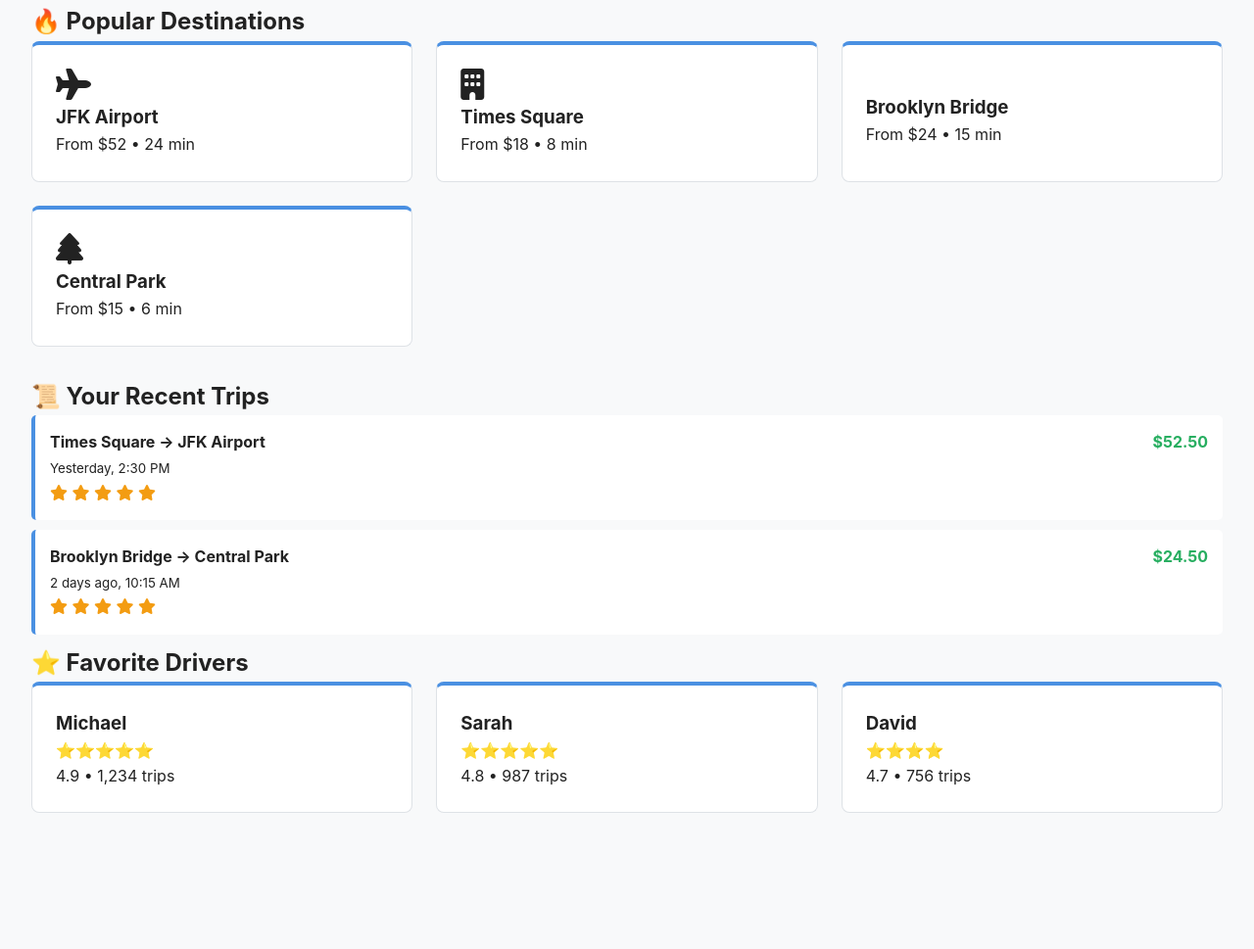
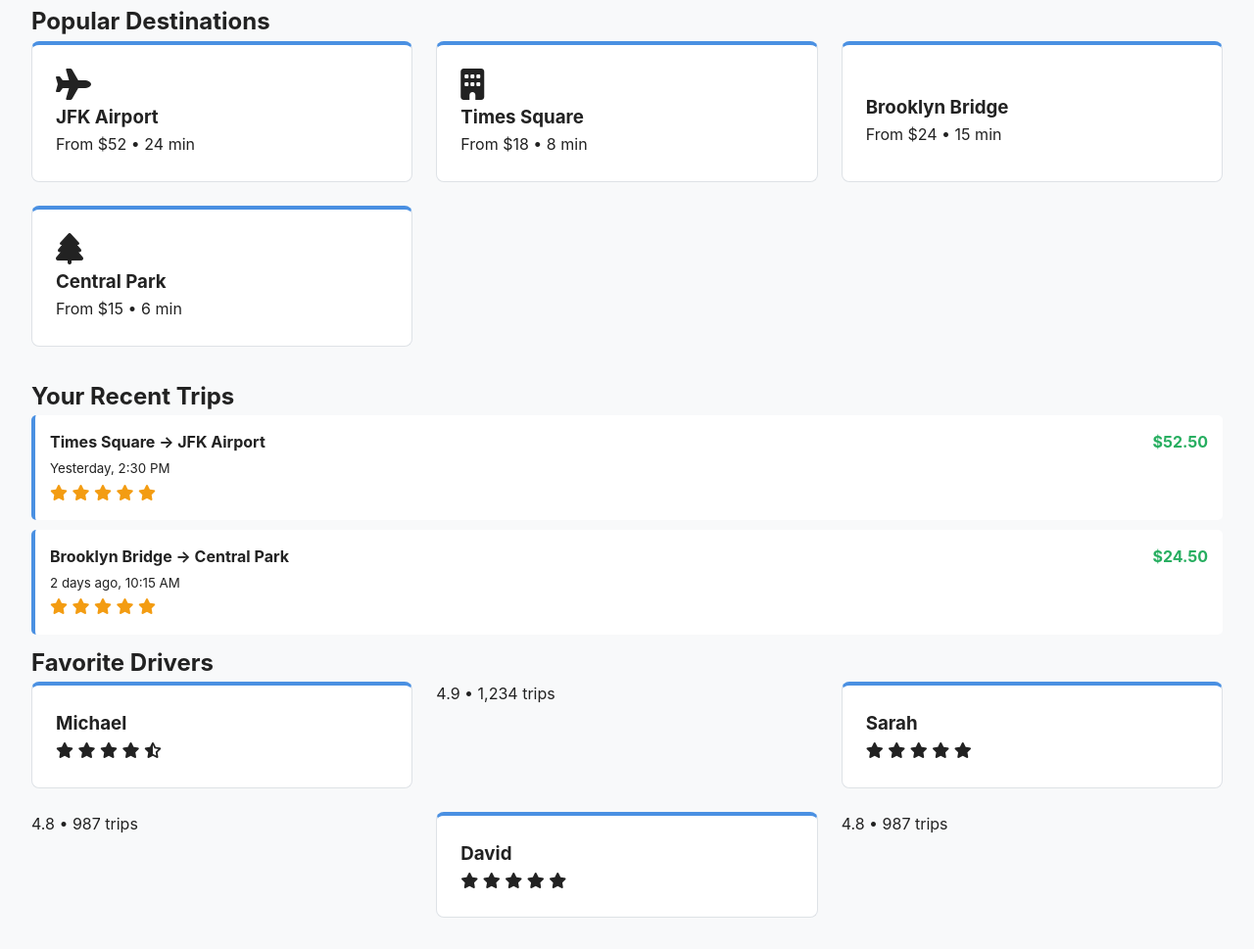
Before and after one commit to BYUSAA/nyc-taxi-explorer, a website: page frontend/client.html in a window 1280 px wide. Shown: the part 807-1776 px from the top of the page at 98% size. Before the commit the page ends 1669 px from the top, so only its background shows below. Drawn offline with Linux system fonts and the light colour scheme.

Commit message:
Update client.html

```diff
--- a/frontend/client.html
+++ b/frontend/client.html
@@ -84,7 +84,7 @@
 </head>
 <body>
     <nav class="navbar">
-        <div class="nav-brand">🚕 NYC Taxi - Client Portal</div>
+        <div class="nav-brand">NYC Taxi - Client Portal</div>
         <div class="nav-links">
             <a href="index.html">Dashboard</a>
             <a href="driver.html">Driver</a>
@@ -160,7 +160,7 @@
 
         <!-- Popular Destinations -->
         <div class="insights-section">
-            <h2>🔥 Popular Destinations</h2>
+            <h2>Popular Destinations</h2>
             <div class="insights-grid">
                 <div class="insight-card" onclick="setDestination('JFK Airport')">
                     <i class="fas fa-plane fa-2x"></i>
@@ -187,7 +187,7 @@
 
         <!-- Recent Trips -->
         <div class="trip-history">
-            <h2>📜 Your Recent Trips</h2>
+            <h2>Your Recent Trips</h2>
             <div id="clientRecentTrips">
                 <!-- Dynamic content -->
             </div>
@@ -195,7 +195,7 @@
 
         <!-- Favorite Drivers -->
         <div class="insights-section">
-            <h2>⭐ Favorite Drivers</h2>
+            <h2>Favorite Drivers</h2>
             <div class="insights-grid" id="favoriteDrivers">
                 <!-- Dynamic content -->
             </div>
@@ -323,18 +323,36 @@
             favDrivers.innerHTML = `
                 <div class="insight-card">
                     <h3>Michael</h3>
-                    <div class="rating">⭐⭐⭐⭐⭐</div>
+                    <div class="rating"></div>
+                        <i class="fas fa-star"></i>
+                        <i class="fas fa-star"></i>
+                        <i class="fas fa-star"></i>
+                        <i class="fas fa-star"></i>
+                        <i class="fas fa-star-half-alt"></i>
+                    </div>
                     <p>4.9 • 1,234 trips</p>
                 </div>
                 <div class="insight-card">
                     <h3>Sarah</h3>
-                    <div class="rating">⭐⭐⭐⭐⭐</div>
+                    <div class="rating"></div>
+                        <i class="fas fa-star"></i>
+                        <i class="fas fa-star"></i>
+                        <i class="fas fa-star"></i>
+                        <i class="fas fa-star"></i>
+                        <i class="fas fa-star"></i>
+                    </div>
                     <p>4.8 • 987 trips</p>
                 </div>
                 <div class="insight-card">
                     <h3>David</h3>
-                    <div class="rating">⭐⭐⭐⭐</div>
-                    <p>4.7 • 756 trips</p>
+                    <div class="rating"></div>
+                        <i class="fas fa-star"></i>
+                        <i class="fas fa-star"></i>
+                        <i class="fas fa-star"></i>
+                        <i class="fas fa-star"></i>
+                        <i class="fas fa-star"></i>
+                    </div>
+                    <p>4.8 • 987 trips</p>
                 </div>
             `;
         }
```
